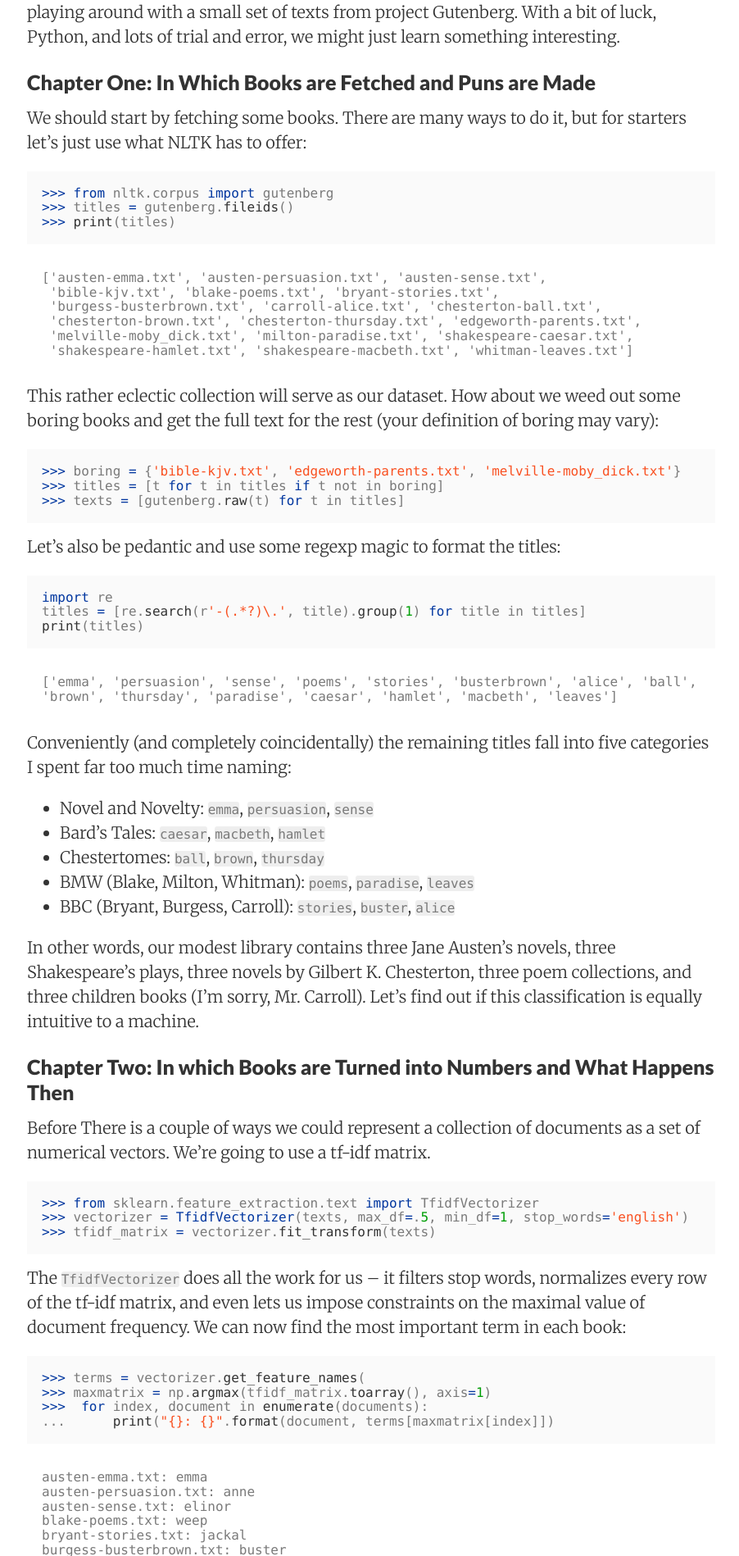
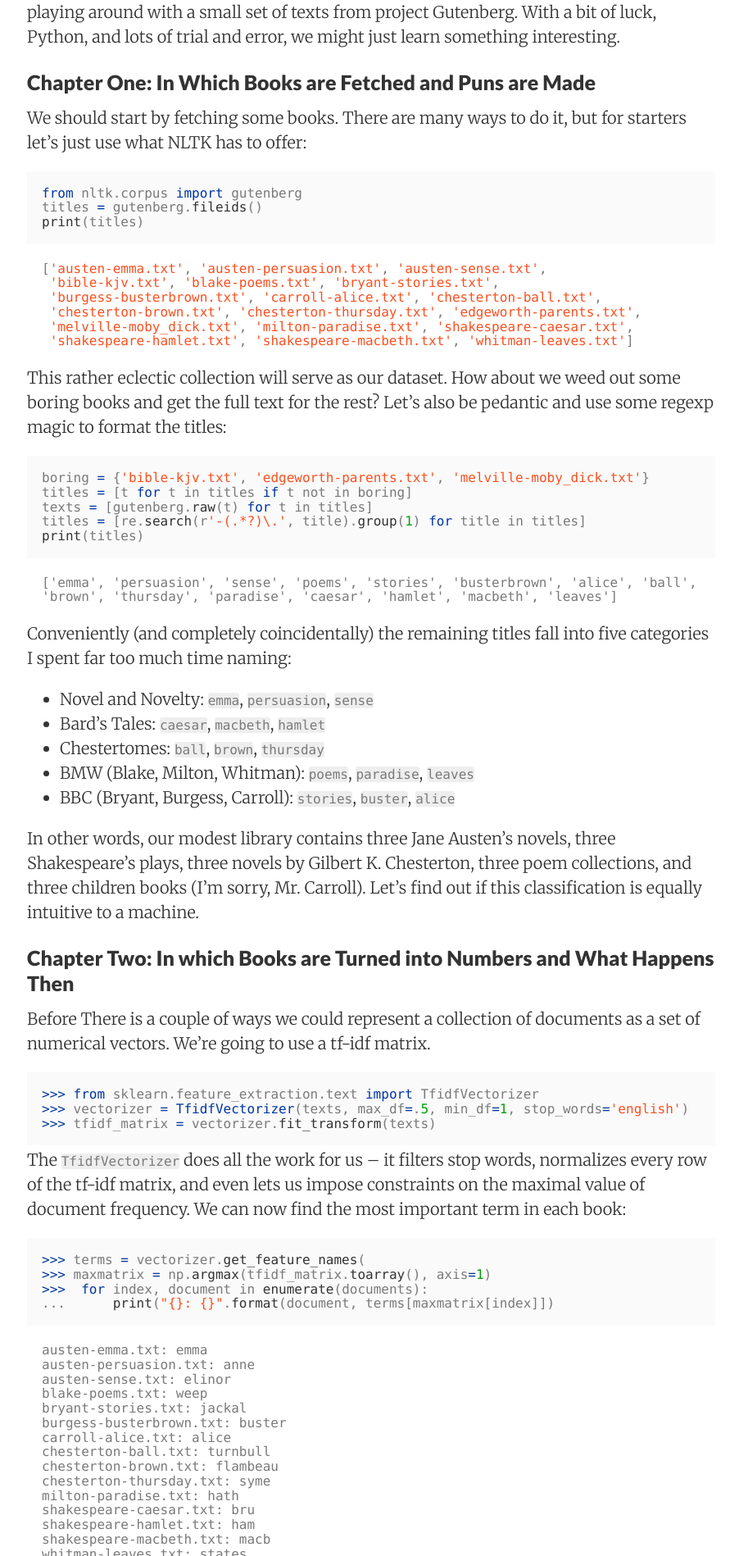
Before and after one commit to sbdzdz/sebastiandziadzio.github.io, a Jekyll site: the page built from _posts/2017-05-05-to-do.md, in a window 1280 px wide. Shown: the part 534-2432 px from the top of the page at 82% size, without its empty margins (187-1089 px from the left). Built offline with Jekyll 4.4.1, drawn with Linux system fonts in a browser that asks for light colours; nearby versions of some CDN libraries.

Commit message:
Update code formatting

````diff
--- a/_posts/2017-05-05-to-do.md
+++ b/_posts/2017-05-05-to-do.md
@@ -18,11 +18,11 @@ What's even more fun are vector space models, clustering algorithms, and dimensi
 We should start by fetching some books. There are many ways to do it, but for starters let's just use what NLTK has to offer:
 
 ```python
->>> from nltk.corpus import gutenberg
->>> titles = gutenberg.fileids()
->>> print(titles)
+from nltk.corpus import gutenberg
+titles = gutenberg.fileids()
+print(titles)
 ```
-```
+```powershell
 ['austen-emma.txt', 'austen-persuasion.txt', 'austen-sense.txt',
  'bible-kjv.txt', 'blake-poems.txt', 'bryant-stories.txt',
  'burgess-busterbrown.txt', 'carroll-alice.txt', 'chesterton-ball.txt',
@@ -31,22 +31,15 @@ We should start by fetching some books. There are many ways to do it, but for st
  'shakespeare-hamlet.txt', 'shakespeare-macbeth.txt', 'whitman-leaves.txt']
 ```
 
-This rather eclectic collection will serve as our dataset. How about we weed out some boring books and get the full text for the rest (your definition of boring may vary):
+This rather eclectic collection will serve as our dataset. How about we weed out some boring books and get the full text for the rest? Let's also be pedantic and use some regexp magic to format the titles:
 
 ```python
->>> boring = {'bible-kjv.txt', 'edgeworth-parents.txt', 'melville-moby_dick.txt'}
->>> titles = [t for t in titles if t not in boring]
->>> texts = [gutenberg.raw(t) for t in titles]
-```
-
-Let's also be pedantic and use some regexp magic to format the titles:
-
-```python
-import re
+boring = {'bible-kjv.txt', 'edgeworth-parents.txt', 'melville-moby_dick.txt'}
+titles = [t for t in titles if t not in boring]
+texts = [gutenberg.raw(t) for t in titles]
 titles = [re.search(r'-(.*?)\.', title).group(1) for title in titles]
 print(titles)
 ```
-
 ```
 ['emma', 'persuasion', 'sense', 'poems', 'stories', 'busterbrown', 'alice', 'ball', 'brown', 'thursday', 'paradise', 'caesar', 'hamlet', 'macbeth', 'leaves']
 ```
--- a/_sass/_code.scss
+++ b/_sass/_code.scss
@@ -19,7 +19,7 @@ pre {
   padding: 1.125em;
   line-height: 1.11;
   overflow-x: scroll;
-  margin-bottom: 0.88em;
+  margin-bottom: 0.18em;
 }
 
 .language-python {
````
